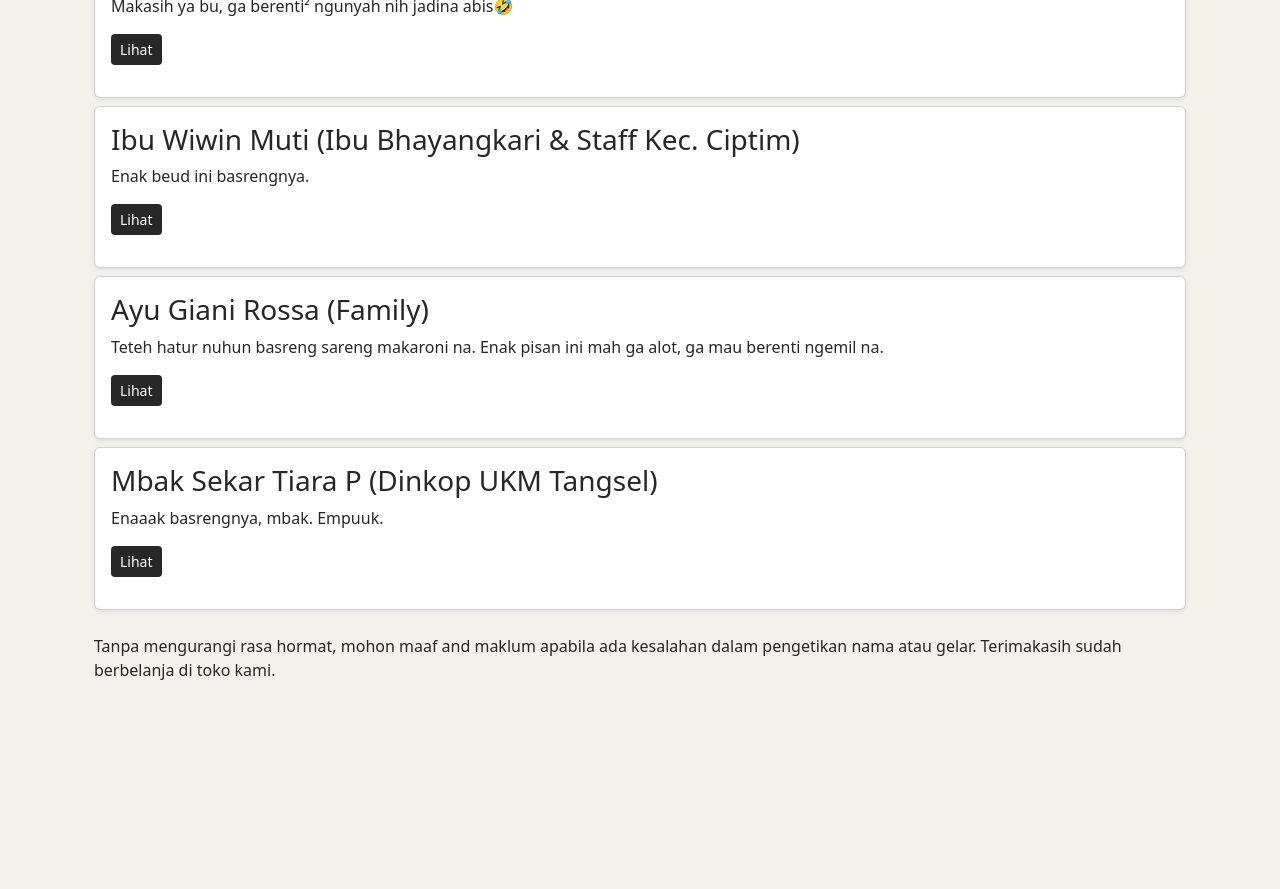
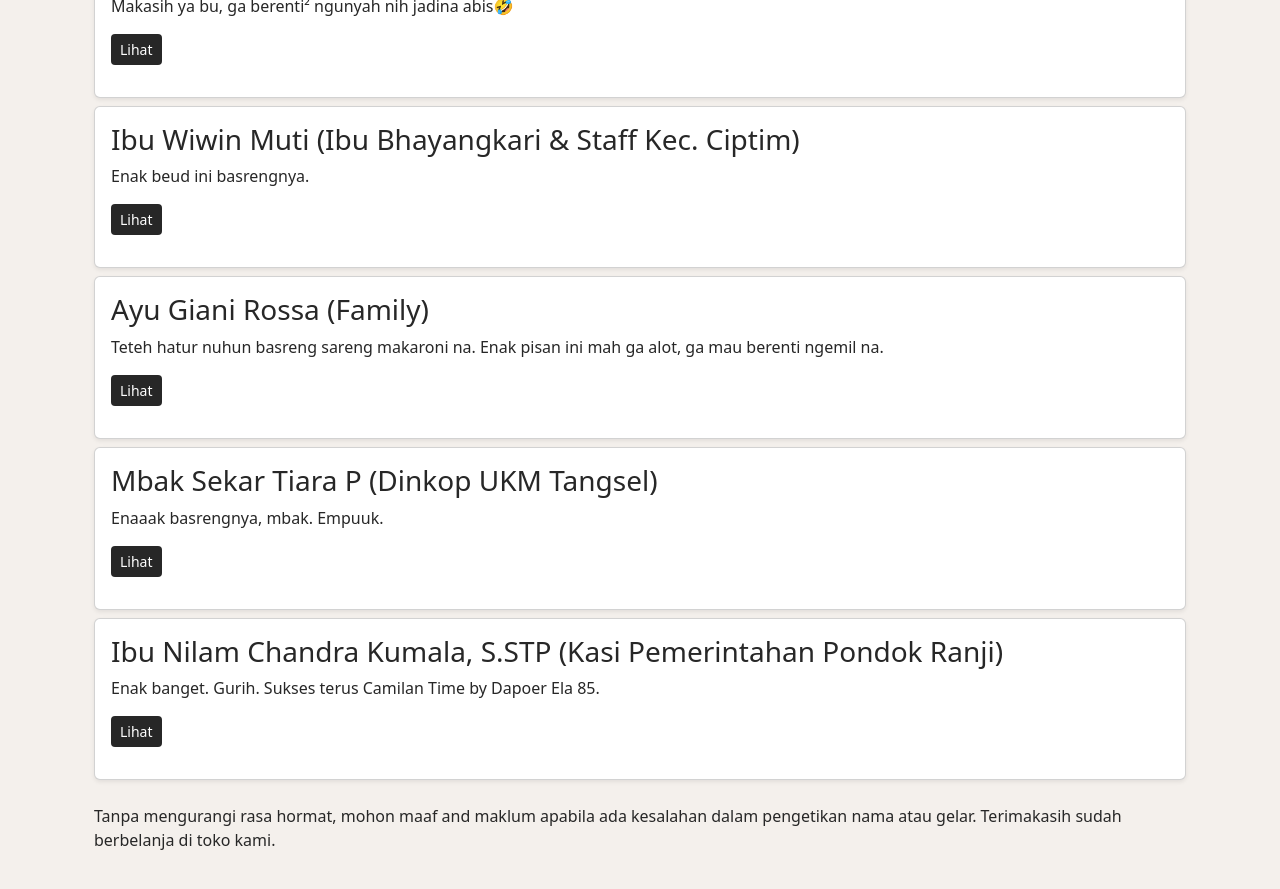
Before and after one commit to dapoerela85/dapoerela85.github.io, a Jekyll site: the page built from testimonials/index.html, in a window 1280 px wide and 900 px high, scrolled down 2355 px. Shown: the top 889 px of the window. Built offline with Jekyll 4.4.1, drawn with Linux system fonts in a browser that asks for light colours; nearby versions of some CDN libraries; comment, search, counter and statistics services are not loaded; before the commit the page ends 3085 px from its top, so only the background shows below that.

Commit message:
Update testimonials.yml

```diff
--- a/_data/testimonials.yml
+++ b/_data/testimonials.yml
@@ -47,3 +47,7 @@ testi:
     jabatan: "Dinkop UKM Tangsel"
     text: "Enaaak basrengnya, mbak. Empuuk."
     img: tiara.jpg
+  - nama: "Ibu Nilam Chandra Kumala, S.STP"
+    jabatan: "Kasi Pemerintahan Pondok Ranji"
+    text: "Enak banget. Gurih. Sukses terus Camilan Time by Dapoer Ela 85."
+    img: nilam.mp4
```
